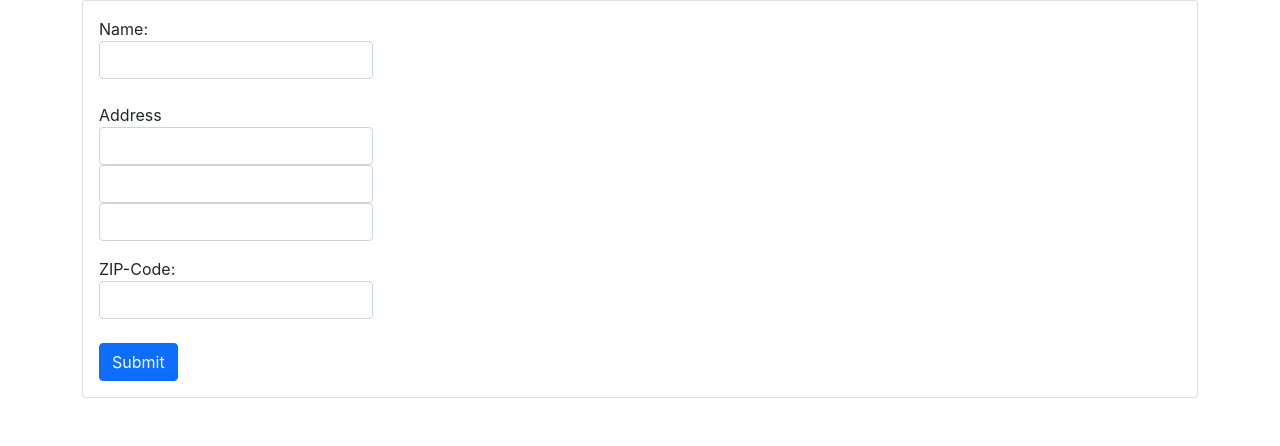
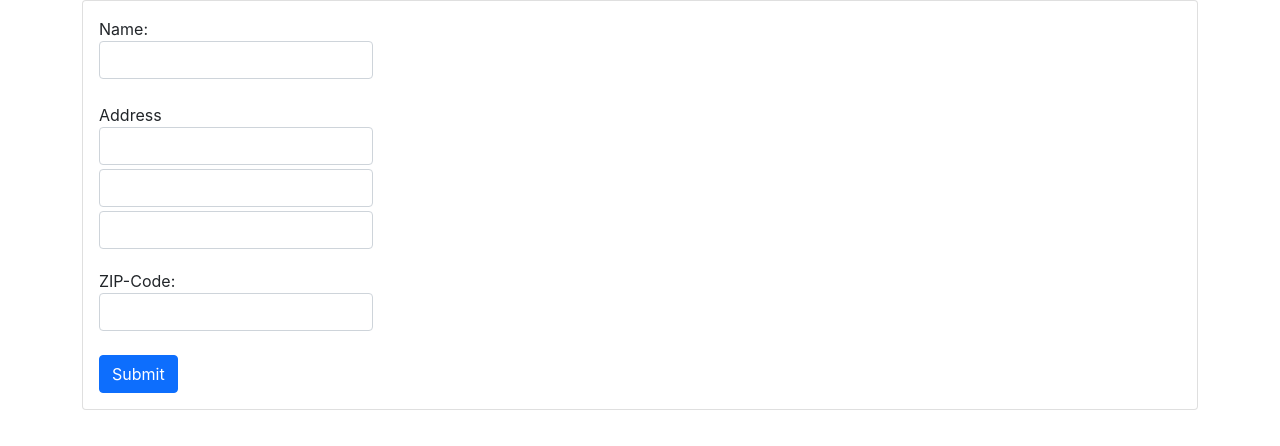
Before and after one commit to EndOfSource/gp-coding-test, a React (Create React App) app in the folder spa-app/: page / in a window 1280 px wide. Shown: the top 446 px of the page. Built offline with nearby package versions, Linux system fonts and the light colour scheme.

Commit message:
more margins

```diff
--- a/spa-app/src/components/AddressTextInput.jsx
+++ b/spa-app/src/components/AddressTextInput.jsx
@@ -4,9 +4,15 @@ const AddressTextInput = ({ name, label, value, onChange}) => {
     <div class="mb-3">
       <label>
         {label}
-        <input class="form-control" name={`${name}_1`} value={value[`${name}_1`]} onChange={onChange} />
-        <input class="form-control" name={`${name}_2`} value={value[`${name}_2`]} onChange={onChange} />
-        <input class="form-control" name={`${name}_3`} value={value[`${name}_3`]} onChange={onChange} />
+        <div class="mb-1">
+          <input class="form-control" name={`${name}_1`} value={value[`${name}_1`]} onChange={onChange} />
+        </div>
+        <div class="mb-1">
+          <input class="form-control" name={`${name}_2`} value={value[`${name}_2`]} onChange={onChange} />
+        </div>
+        <div class="mb-1">
+          <input class="form-control" name={`${name}_3`} value={value[`${name}_3`]} onChange={onChange} />
+        </div>
       </label>
     </div>
   )
```
